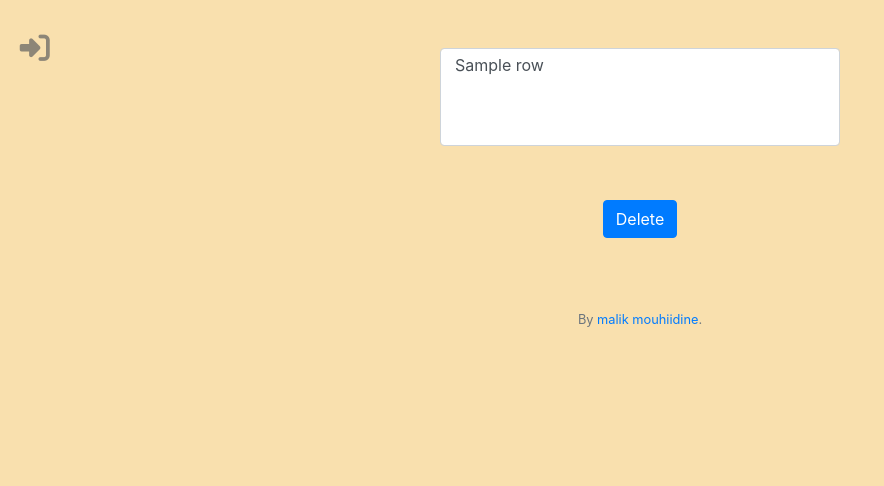
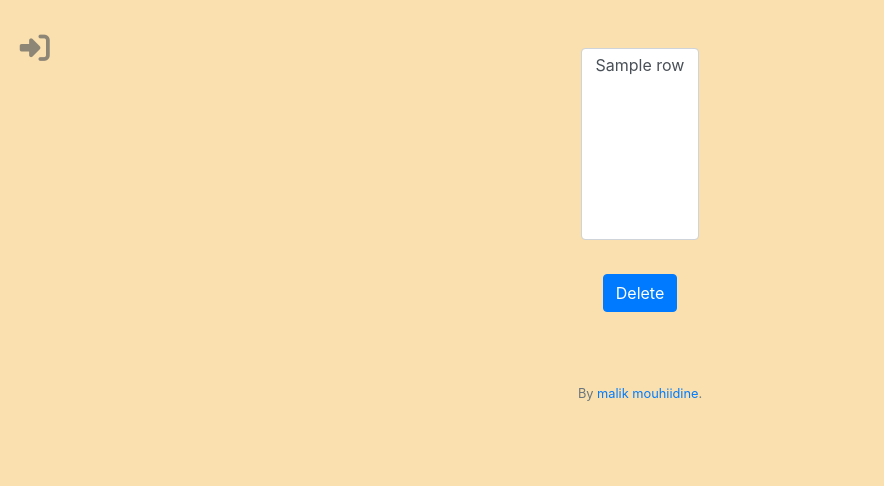
Before and after one commit to malikmouhiidine/my-library, a Flask app: template templates/delete.html in a window 1280 px wide. Shown: the top 486 px of the page, without its empty margins (0-884 px from the left). Run offline with Flask 2, Linux system fonts and the light colour scheme; the template is opened without the code that fills it: most values are stand-ins (such as "Sample title", 1, 10 or a date in 2020); some libraries are stand-ins or nearby versions.

Commit message:
🔃 Refactor delete template

```diff
--- a/templates/delete.html
+++ b/templates/delete.html
@@ -1,30 +1,18 @@
-{% extends "layout.html" %}
-
-
-{% block title %}
-    home page
-{% endblock %}
-
-{% block main %}
-
-    {% if length == 0 %}
+{% extends "layout.html" %} {% block title %} home page {% endblock %} {% block main %} {% if length == 0 %}
 <div class="alert alert-secondary" role="alert">
     you have no books!
 </div>
 {% else %}
 <form method="post">
     <div class="form-group">
-                <select multiple class="form-control" id="exampleFormControlSelect2" name='title' style="width: 400px;">
+        <select multiple class="form-control" name="title" style="height: 12em;margin-bottom: 2em">
                 {% for row in rows %}
                     <option>{{ row['title'] }}</option>
                 {% endfor %}
                 </select>
-                <div style="margin-top: 5%">
+        <div>
             <button type="submit" class="btn btn-primary mb-2">Delete</button>
         </div>
     </div>
 </form>
-    {% endif %}
-
-
-{% endblock %}
+{% endif %} {% endblock %}
```
Lines whose indentation alone changed are shown as unchanged.
